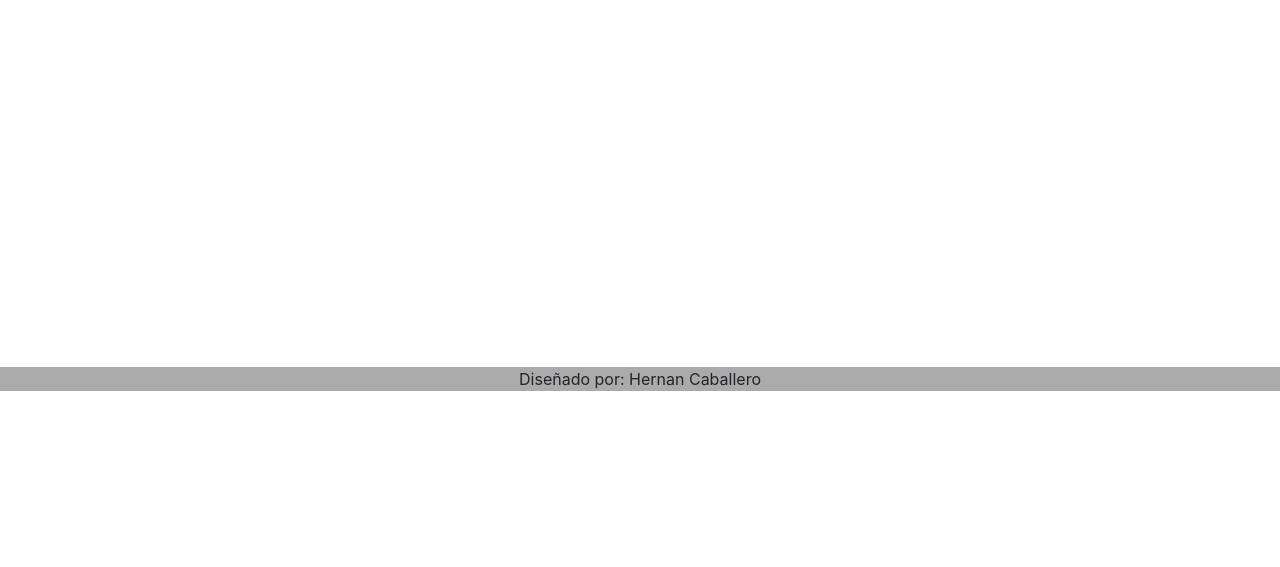
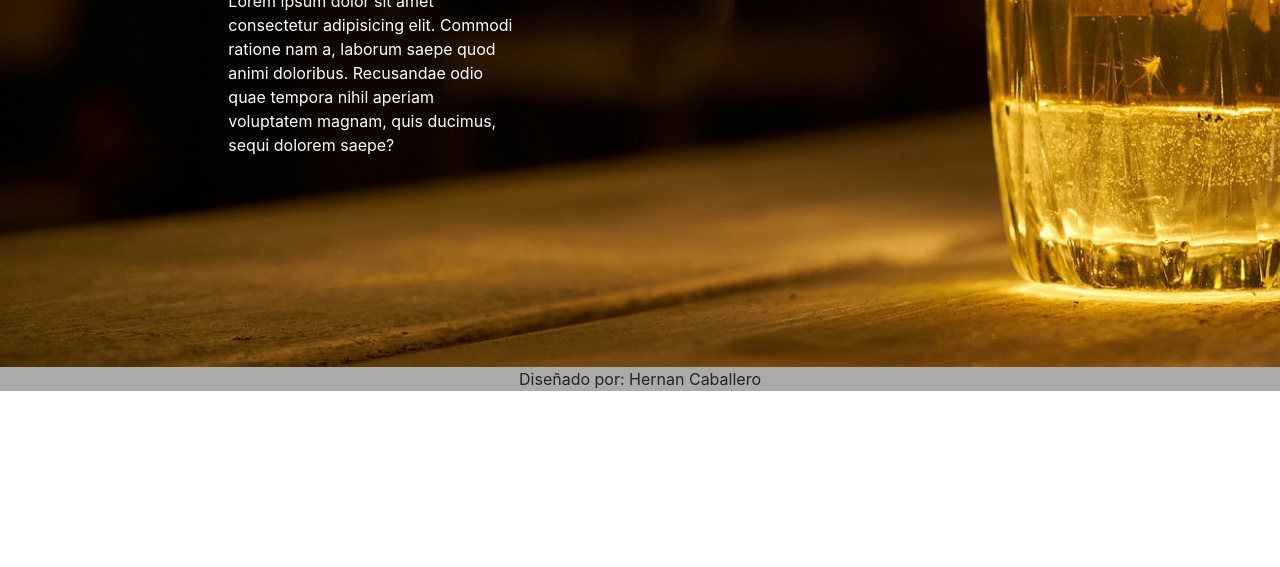
Before and after one commit to H3rc4b/curso, a plain HTML site: page modulo2/unidad3/index.html in a window 1280 px wide. Shown: the part 233-800 px from the top of the page. Drawn offline with nearby package versions, Linux system fonts and the light colour scheme.

Commit message:
actualixzacion

```diff
--- a/modulo2/unidad3/css/style.css
+++ b/modulo2/unidad3/css/style.css
@@ -4,9 +4,10 @@ footer{
 h1, h2{
     font-family:'Alfa Slab One', cursive;
 }
-.hero {
-    background-image: url(../img/header.jpg) no-repeat #000 ;
-    background-size: 50vh;
+.hero{
+    background: url(../img/header.jpg) no-repeat;
+    background-size: cover;
+    height: 50vh;
     min-height: 600px;
     color:white;
    }
```
